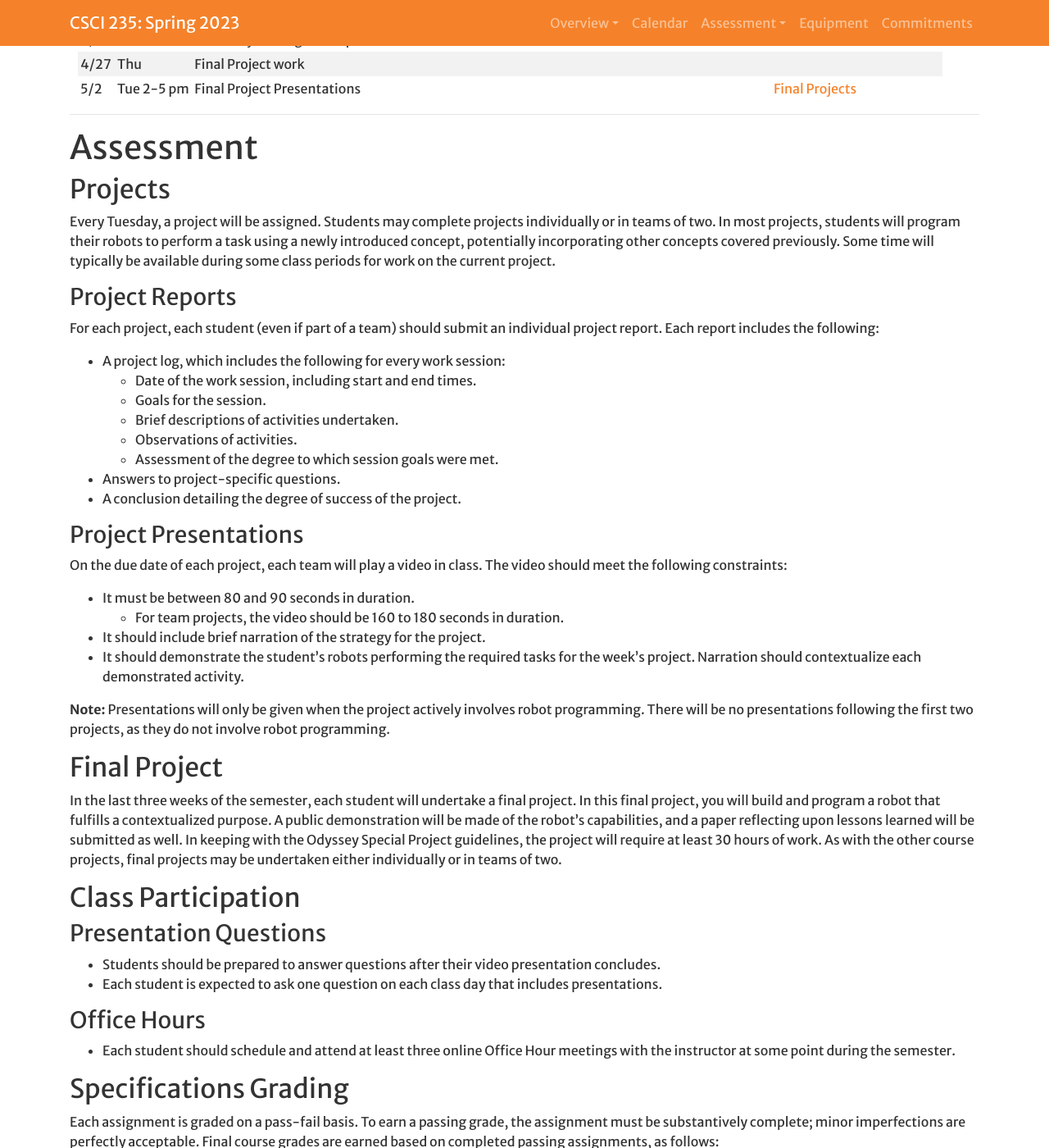
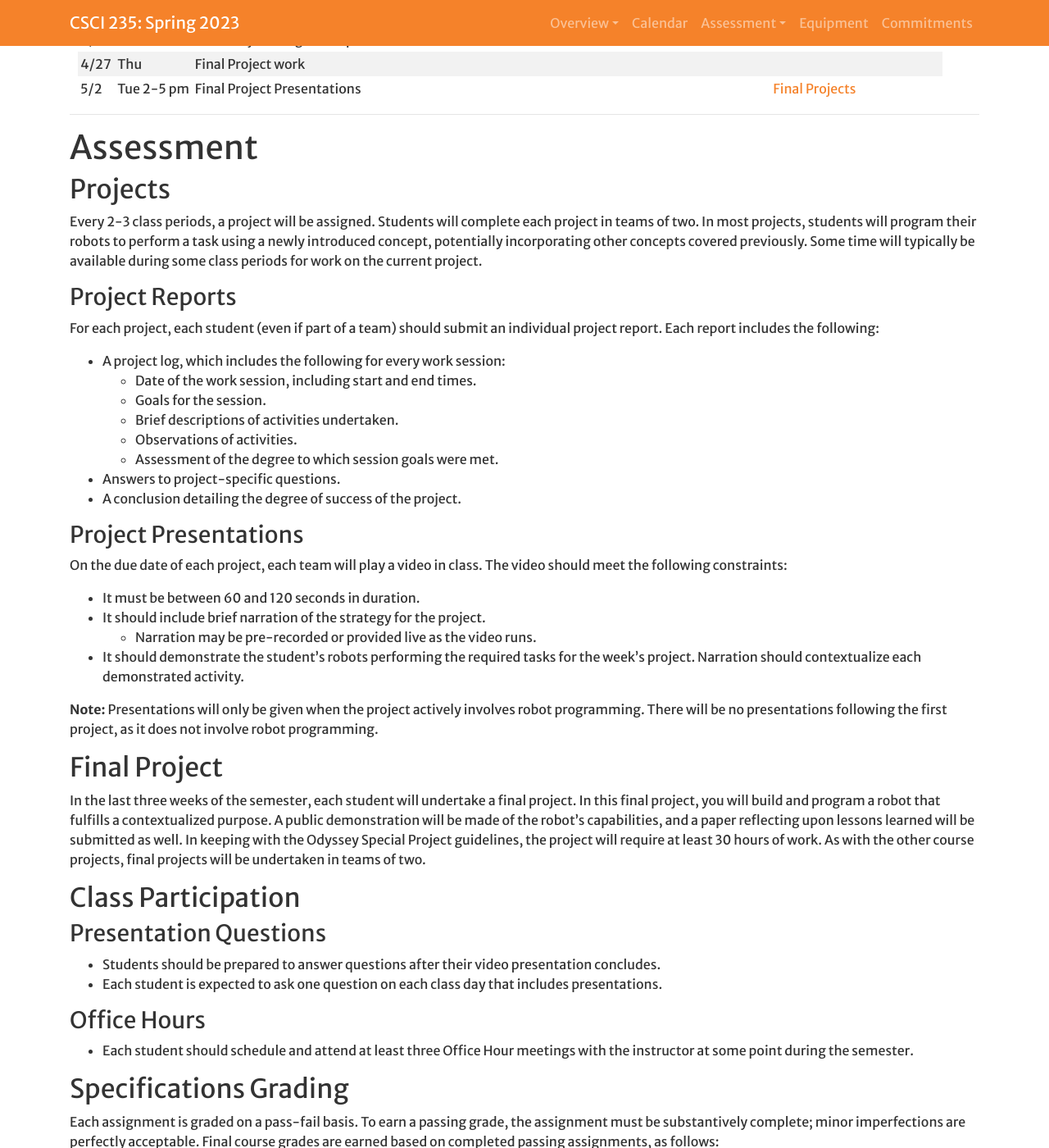
Before and after one commit to Hendrix-CS/csci235, a Jekyll site: the page built from index.md, in a window 1280 px wide and 1400 px high, scrolled down 2205 px. Shown: the whole window at 82% size. Built offline with Jekyll 4.4.1, drawn with Linux system fonts in a browser that asks for light colours; a script that is not in the unit is left out; our own code applies the rules of GitHub Pages for plain Markdown files; some of the changed text lies outside the part shown.

Commit message:
Syllabus draft complete.

```diff
--- a/index.md
+++ b/index.md
@@ -76,7 +76,7 @@
 
 ## <a name="projects">Projects</a>
 
-Every Tuesday, a project will be assigned. Students may complete projects individually or
+Every 2-3 class periods, a project will be assigned. Students will complete each project
 in teams of two. In most projects, students will program their robots to perform a task using
 a newly introduced concept, potentially incorporating other concepts covered previously. Some time
 will typically be available during some class periods for work on the current project.
@@ -96,13 +96,13 @@
 ### Project Presentations
 
 On the due date of each project, each team will play a video in class. The video should meet the following constraints:
-* It must be between 80 and 90 seconds in duration.
-  * For team projects, the video should be 160 to 180 seconds in duration.
+* It must be between 60 and 120 seconds in duration.
 * It should include brief narration of the strategy for the project.
+  * Narration may be pre-recorded or provided live as the video runs.
 * It should demonstrate the student's robots performing the required tasks for the week's project. Narration should contextualize each demonstrated activity.
 
 **Note:** Presentations will only be given when the project actively involves robot programming.
-There will be no presentations following the first two projects, as they do not involve robot programming.
+There will be no presentations following the first project, as it does not involve robot programming.
 
 ## <a name="finalproject">Final Project</a>
 In the last three weeks of the semester, each student will undertake a final project.
@@ -110,8 +110,7 @@
 purpose. A public demonstration will be made of the robot's capabilities, and a paper
 reflecting upon lessons learned will be submitted as well. In keeping with the Odyssey
 Special Project guidelines, the project will require at least 30 hours of work. As with
-the other course projects, final projects may be undertaken either individually or in
-teams of two.
+the other course projects, final projects will be undertaken in teams of two.
 
 ## <a name="participation">Class Participation</a>
 
@@ -120,7 +119,7 @@
 * Each student is expected to ask one question on each class day that includes presentations.
 
 ### Office Hours
-* Each student should schedule and attend at least three online Office Hour meetings with the instructor at some point during the semester.
+* Each student should schedule and attend at least three Office Hour meetings with the instructor at some point during the semester.
 
 
 ## <a name="grading">Specifications Grading</a>
@@ -129,22 +128,21 @@
 grades are earned based on completed passing assignments, as follows:
 
 * To earn an A in the course, a student will:
-  * Complete all seven projects
+  * Complete all eight projects
+  * Complete the final project
+  * Ask seven presentation questions
+  * Schedule and attend at least three Office Hours meetings
+* To earn a B in the course, a student will:
+  * Complete any six projects
   * Complete the final project
   * Submit a course feedback form
-  * Ask six presentation questions
-  * Schedule and attend at least three Office Hours meetings
-* To earn a B in the course, a student will:
-  * Complete any five projects
-  * Complete the final project
-  * Submit a course feedback form
-  * Ask four presentation questions
+  * Ask five presentation questions
   * Schedule and attend at least two Office Hours meetings
 * To earn a C in the course, a student will:
   * Complete any four projects
   * Complete the final project
   * Submit a course feedback form
-  * Ask two presentation questions
+  * Ask three presentation questions
   * Schedule and attend at least one Office Hours meeting
 * To earn a D in the course, a student will:
   * Complete any four projects
@@ -163,6 +161,7 @@
 
 ## <a name="equipment">Equipment</a>
 Each student will be issued the following equipment:
+<!--
 * One robot kit, containing:
   * Two motors and wheels
   * A battery case
@@ -174,7 +173,9 @@
 
 This equipment should be returned to the instructor at the end of the semester. Students will
 be billed for any unreturned equipment.
+-->
 
+<!--
 Each student will need to supply a smartphone or tablet running the Android operating system.
 Students for whom this presents a difficulty should contact the instructor, who will investigate
 possible arrangements.
@@ -182,3 +183,4 @@
 ## App Download Link
 
 [Download App](https://github.com/gjf2a/Tracker2/releases)
+-->
```
Also changed, not shown: other parts of index.md (+7 -7 lines).
